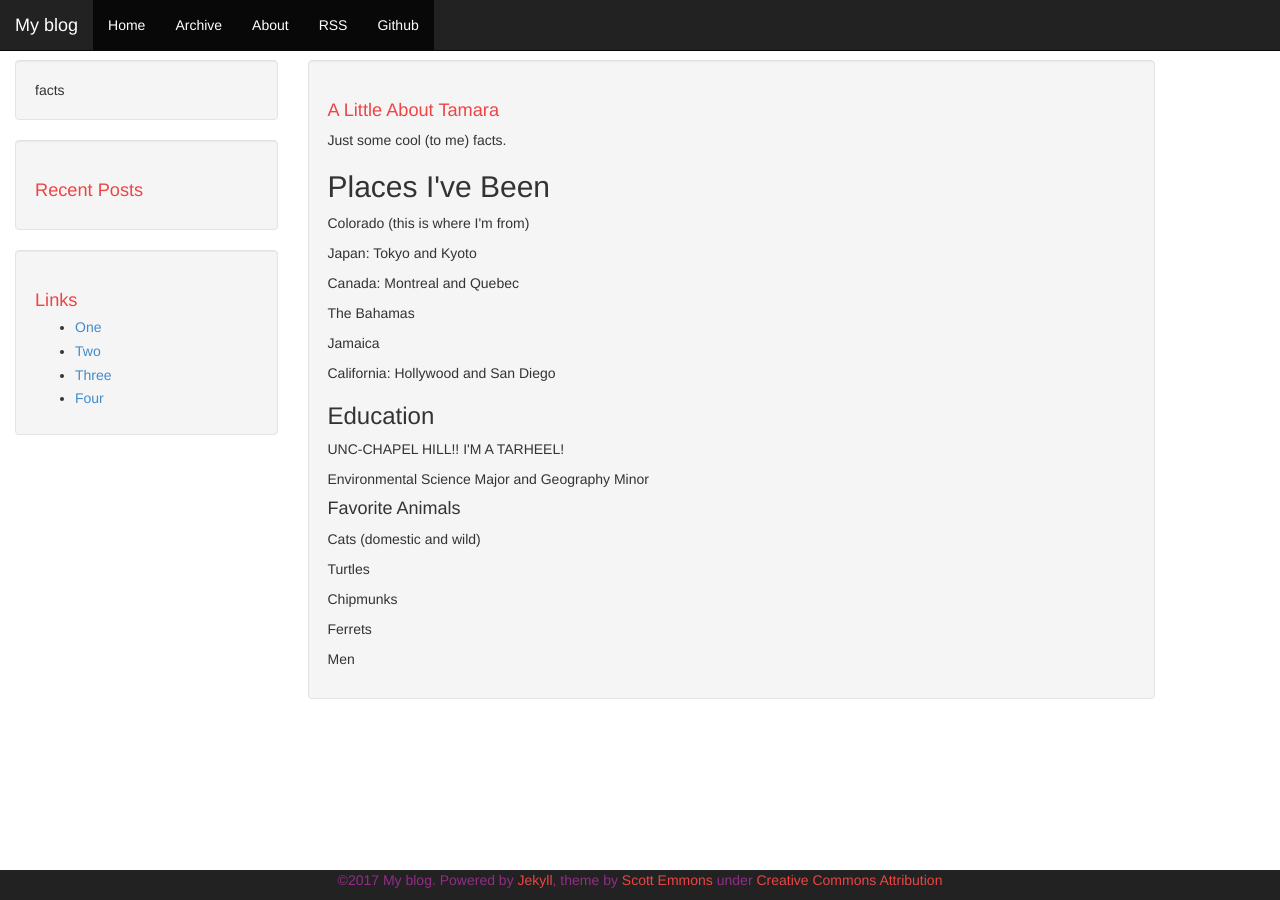
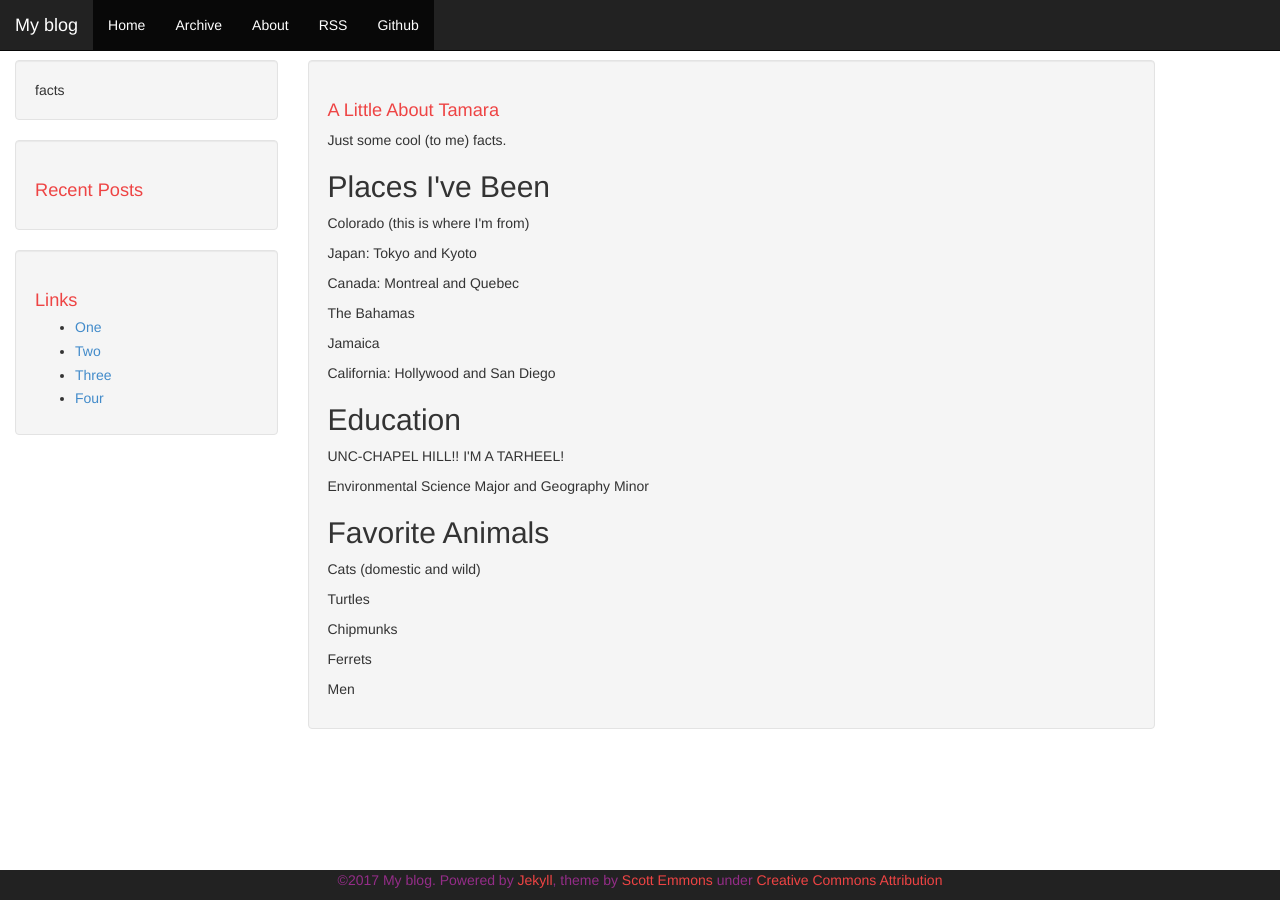
Before and after one commit to scotte/jekyll-clean, a Jekyll site: the page built from about.html, in a window 1280 px wide. Built offline with Jekyll 4.4.1, drawn with Linux system fonts in a browser that asks for light colours.

```diff
--- a/about.html
+++ b/about.html
@@ -19,13 +19,13 @@ layout: default
 
     <p>California: Hollywood and San Diego</p>
 
-    <h3>Education</h3>
+    <h2>Education</h2>
 
     <p>UNC-CHAPEL HILL!! I'M A TARHEEL!</p>
 
     <p>Environmental Science Major and Geography Minor</p>
 
-    <h4>Favorite Animals</h4>
+    <h2>Favorite Animals</h2>
 
     <p>Cats (domestic and wild)</p>
     <p>Turtles</p>
```
